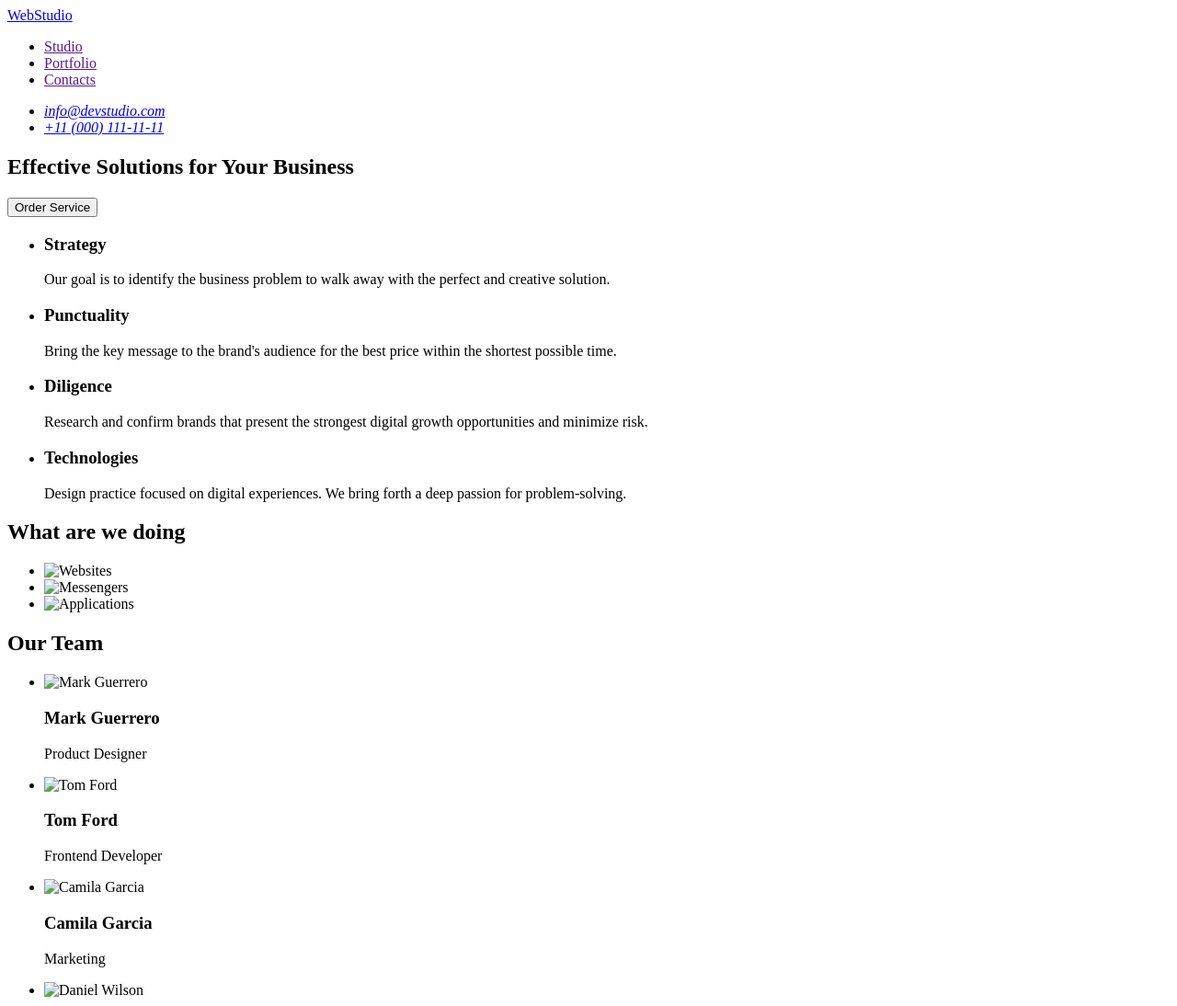
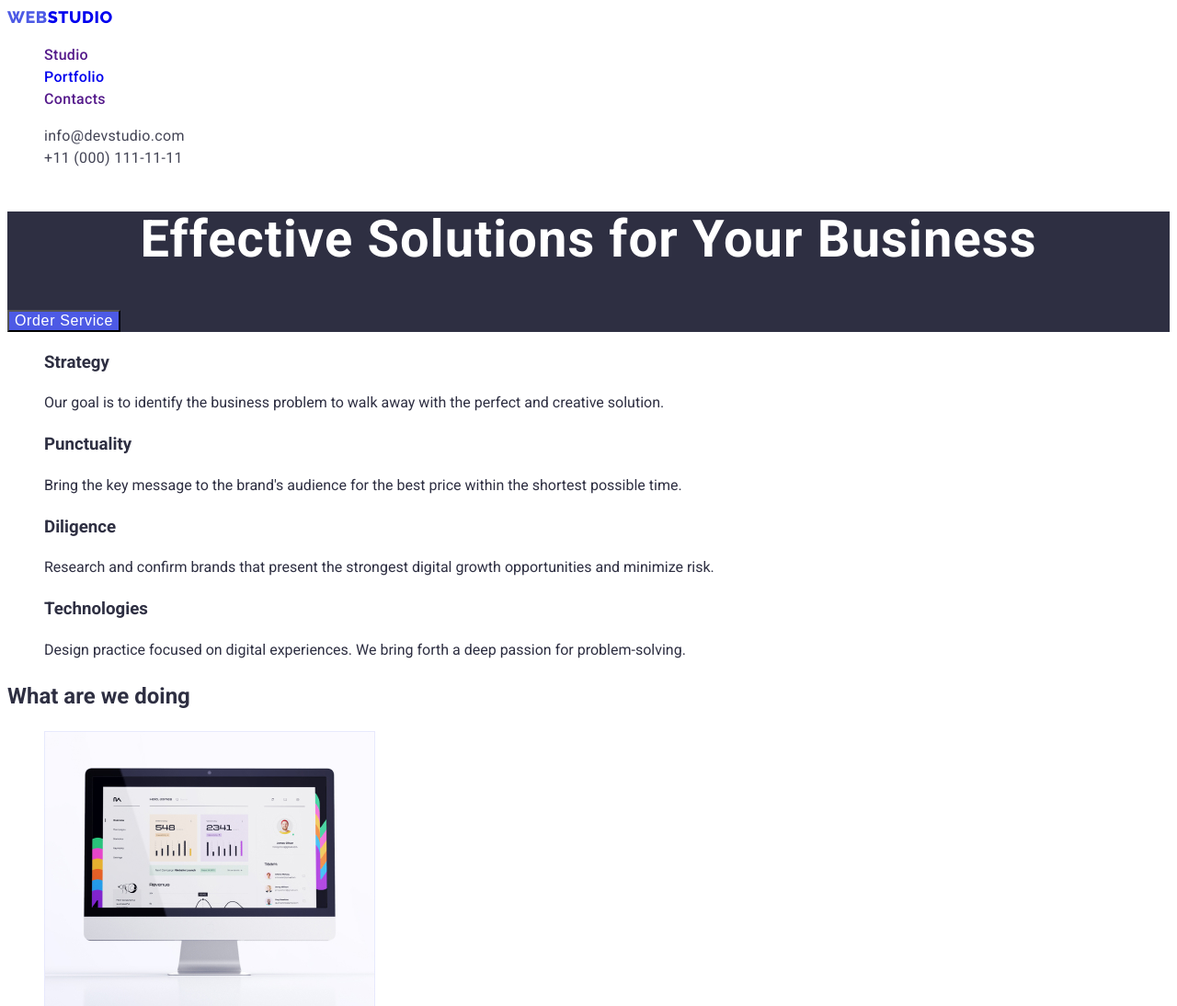
Before and after one commit to vl-brrr/goit-markup-hw-02, a plain HTML site: page index.html in a window 1280 px wide. Shown: the top 1094 px of the page at 92% size. Drawn offline with Linux system fonts and the light colour scheme.

Commit message:
css + portfolio page + index hero page styles

```diff
--- /dev/null
+++ b/css/styles.css
@@ -0,0 +1,81 @@
+:root {
+  --logo: 'Raleway', sans-serif;
+  --main-font: 'Roboto', sans-serif;
+  --navy-blue: #2e2f42;
+  --iris: #4d5ae5;
+  --ocean: #404bbf;
+  --green: #31d0aa;
+  --slate: #434455;
+  --light-slate: #8e8f99;
+  --cornflower: #e7e9fc;
+  --cloud: #f4f4fd;
+  --navy-blue-modal: rgba(46, 47, 66, 0.4);
+  --grey: rgba(46, 47, 66, 0.7);
+  --white: #ffffff;
+  --dairy: #fcfcfc;
+}
+
+body {
+  font-family: var(--main-font);
+  color: var(--navy-blue);
+  background-color: var(--white);
+  line-height: 1.5;
+}
+ul,
+ol {
+  list-style-type: none;
+}
+a {
+  text-decoration: none;
+}
+
+.logo {
+  font-family: var(--logo);
+  font-size: 18px;
+  font-style: normal;
+  font-weight: 800;
+  line-height: 1.166;
+  letter-spacing: 0.54px;
+  text-transform: uppercase;
+}
+.logo-part1 {
+  color: var(--iris);
+}
+.navigation {
+  font-size: 16px;
+  font-style: normal;
+  font-weight: 500;
+  letter-spacing: 0.32px;
+}
+
+.contacts {
+  list-style-type: none;
+  color: var(--slate);
+  font-size: 16px;
+  font-style: normal;
+  font-weight: 400;
+  letter-spacing: 0.32px;
+}
+.contacts-links {
+  color: var(--slate);
+}
+.hero-page {
+  background-color: var(--navy-blue);
+}
+.hero-page-title {
+  color: var(--white);
+  text-align: center;
+  font-size: 56px;
+  font-style: normal;
+  font-weight: 700;
+  line-height: 1.07143;
+  letter-spacing: 1.12px;
+}
+.hero-page-button {
+  color: var(--white);
+  font-size: 16px;
+  font-style: normal;
+  font-weight: 500;
+  letter-spacing: 0.64px;
+  background-color: var(--iris);
+}
--- a/index.html
+++ b/index.html
@@ -1,30 +1,37 @@
 <!DOCTYPE html>
 <html lang="en">
+
 <head>
   <meta charset="utf-8" />
   <title>Web Studio</title>
+  <link rel="preconnect" href="https://fonts.googleapis.com">
+  <link rel="preconnect" href="https://fonts.gstatic.com" crossorigin>
+  <link href="https://fonts.googleapis.com/css2?family=Raleway:wght@800&family=Roboto:wght@400;500;700&display=swap"
+    rel="stylesheet">
+  <link rel="stylesheet" href="./css/styles.css">
 </head>
+
 <body>
   <header>
     <nav>
-        <a href="./index.html">WebStudio</a>
-        <ul>
+      <a href="./index.html" class="logo"><span class="logo-part1">Web</span>Studio</a>
+      <ul class="navigation">
         <li><a href="">Studio</a></li>
-          <li><a href="">Portfolio</a></li>
+        <li><a href="./portfolio.html">Portfolio</a></li>
         <li><a href="">Contacts</a></li>
       </ul>
     </nav>
     <address>
-        <ul>
-          <li><a href="mailto:info@devstudio.com">info@devstudio.com</a></li>
-          <li><a href="tel:+110001111111">+11 (000) 111-11-11</a></li>
+      <ul class="contacts">
+        <li><a href="mailto:info@devstudio.com" class="contacts-links">info@devstudio.com</a></li>
+        <li><a href="tel:+110001111111" class="contacts-links">+11 (000) 111-11-11</a></li>
       </ul>
     </address>
   </header>
   <main>
-      <section id="hero-page">
-        <h1>Effective Solutions for Your Business</h1>
-        <button type="button">Order Service</button>
+    <section class="hero-page">
+      <h1 class="hero-page-title">Effective Solutions for Your Business</h1>
+      <button type="button" class="hero-page-button">Order Service</button>
     </section>
     <section id="section1">
       <h2 hidden>Our characteristics</h2>
@@ -62,10 +69,14 @@
     <section id="section2">
       <h2>What are we doing</h2>
       <ul>
-          <li><img src="./images/img1.jpg" width="360" alt="Websites" /></li>
-          <li><img src="./images/img2.jpg" width="360" alt="Messengers" /></li>
         <li>
-            <img src="./images/img3.jpg" width="360" alt="Applications" />
+          <img src="./images/mainpage/img1.jpg" width="360" alt="Websites" />
+        </li>
+        <li>
+          <img src="./images/mainpage/img2.jpg" width="360" alt="Messengers" />
+        </li>
+        <li>
+          <img src="./images/mainpage/img3.jpg" width="360" alt="Applications" />
         </li>
       </ul>
     </section>
@@ -73,34 +84,22 @@
       <h2>Our Team</h2>
       <ul>
         <li>
-            <img
-              src="./images/mark-guerrero.jpg"
-              alt="Mark Guerrero"
-              width="264"
-            />
+          <img src="./images/mainpage/mark-guerrero.jpg" alt="Mark Guerrero" width="264" />
           <h3>Mark Guerrero</h3>
           <p>Product Designer</p>
         </li>
         <li>
-            <img src="./images/tom-ford.jpg" alt="Tom Ford" width="264" />
+          <img src="./images/mainpage/tom-ford.jpg" alt="Tom Ford" width="264" />
           <h3>Tom Ford</h3>
           <p>Frontend Developer</p>
         </li>
         <li>
-            <img
-              src="./images/camila-garcia.jpg"
-              alt="Camila Garcia"
-              width="264"
-            />
+          <img src="./images/mainpage/camila-garcia.jpg" alt="Camila Garcia" width="264" />
           <h3>Camila Garcia</h3>
           <p>Marketing</p>
         </li>
         <li>
-            <img
-              src="./images/daniel-wilson.jpg"
-              alt="Daniel Wilson"
-              width="264"
-            />
+          <img src="./images/mainpage/daniel-wilson.jpg" alt="Daniel Wilson" width="264" />
           <h3>Daniel Wilson</h3>
           <p>UI Designer</p>
         </li>
@@ -115,4 +114,5 @@
     </p>
   </footer>
 </body>
+
 </html>
```
Also changed, not shown: portfolio.html (added, +126 -0 lines). Lines whose indentation alone changed are shown as unchanged.
